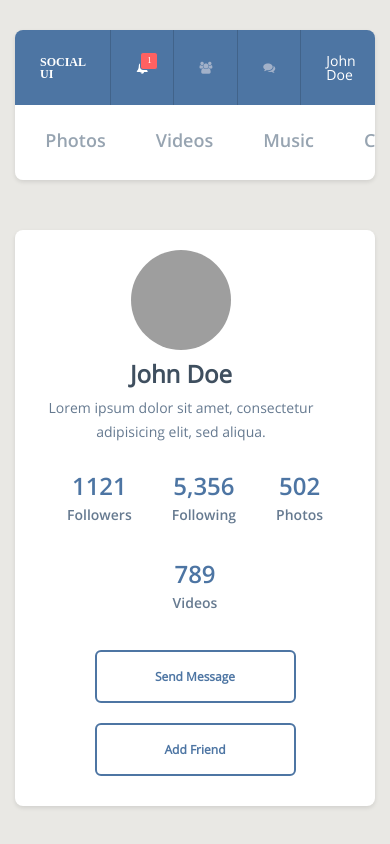
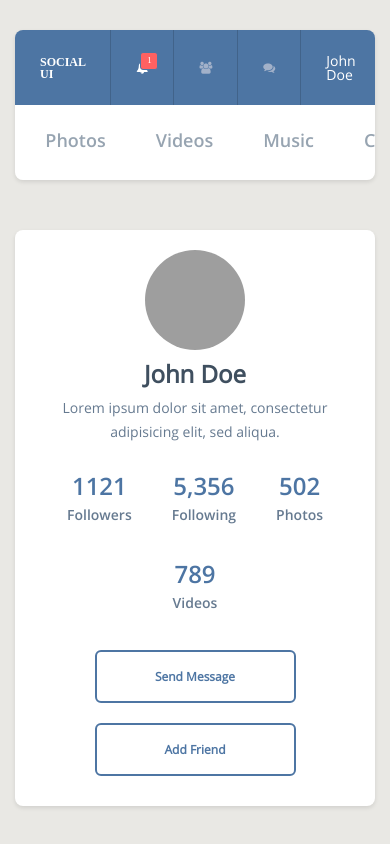
Before and after one commit to amelianetski/HTML-CSS-hw, a plain HTML site: page index.html in a window 390 px wide. Drawn offline with Linux system fonts and the light colour scheme; grey boxes are pictures that could not be loaded; a web font is replaced by a local one.

Commit message:
padding fix

```diff
--- a/sass/media.sass
+++ b/sass/media.sass
@@ -22,6 +22,7 @@
 			flex-basis: 100%
 			border-right: none
 			justify-content: center
+			padding: 0
 		&__info
 			flex-basis: 100%
 			justify-content: center
```
Also changed, not shown: sass/main.css, sass/main.sass (line endings or trailing spaces), sass/media.css, 2 other files.
